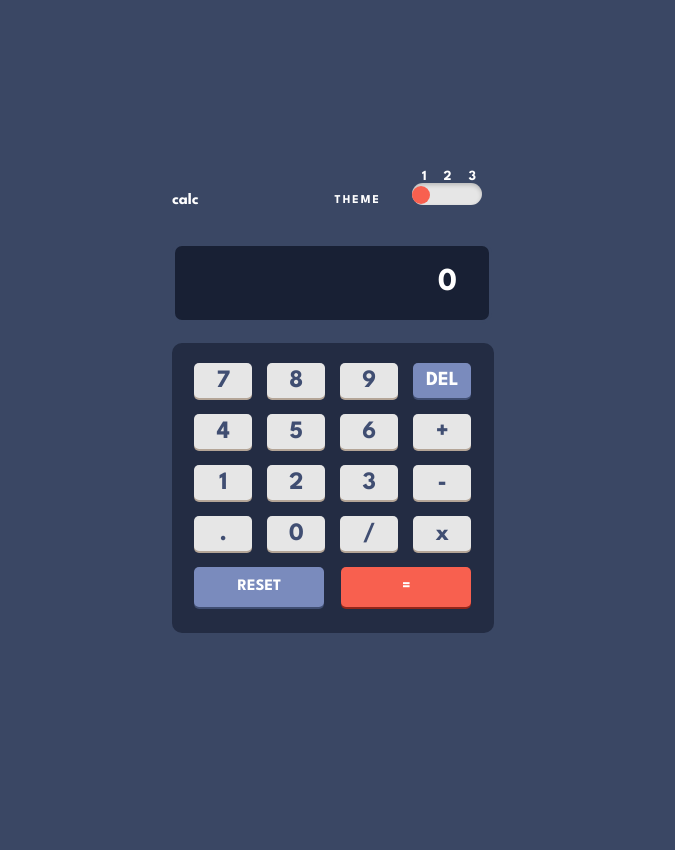
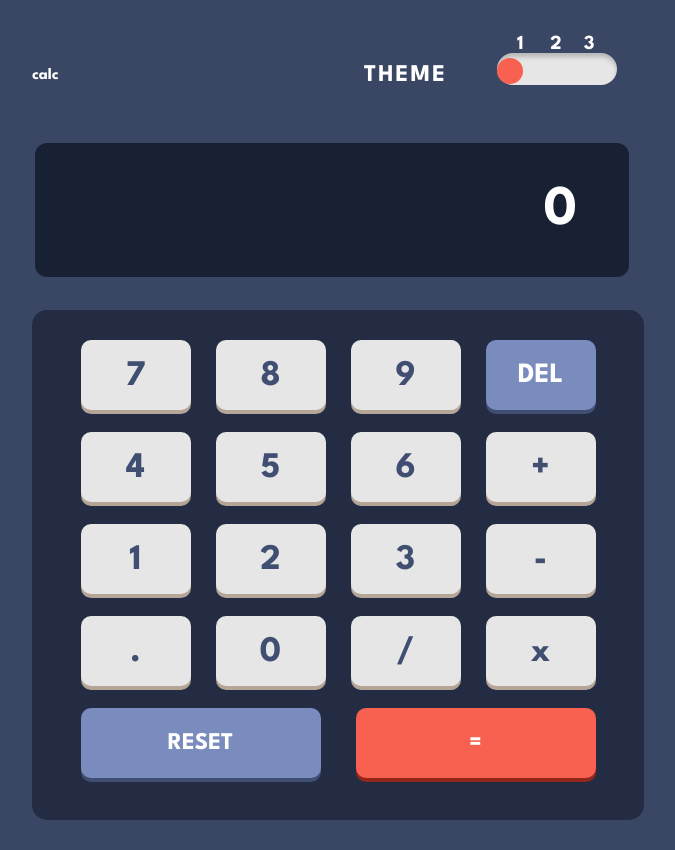
Before and after one commit to God55-lgtm/Calculator-app, a plain HTML site: page index.html in a window 1280 px wide. Shown: the whole page, without its empty margins (308-983 px from the left). Before the commit the page ends 800 px from the top, so only its background shows below. Drawn offline with Linux system fonts and the light colour scheme.

Commit message:
agrandando calculadora

```diff
--- a/styles.css
+++ b/styles.css
@@ -37,10 +37,10 @@ body {
 }
 
 .container-calc {
-    border-radius: 15px;
-    padding: 15px;
-    width: 320px;
-    gap: 1rem;
+    border-radius: 25px;
+    padding: 30px;
+    width: 600px; /* Aumentado de 320px */
+    gap: 2rem;
 }
 
 /* --------------------Header y tema-------------------- */
@@ -52,6 +52,7 @@ body {
     color: var(--text-color);
     background-color: var(--primary-color);
     box-shadow: none;
+    margin-bottom: 20px;
 }
 
 .tema {
@@ -59,13 +60,13 @@ body {
     align-items: center;
     justify-content: center;
     flex-direction: row;
-    gap: 1px;
+    gap: 10px;
 }
 
 .tema h4 {
-    font-size: 12px;
+    font-size: 24px; /* Aumentado de 12px */
     font-weight: bold;
-    margin-right: 30px;
+    margin-right: 40px;
     letter-spacing: 2px;
 }
 
@@ -75,21 +76,21 @@ body {
     align-items: center;
     justify-content: center;
     color: var(--text-color);
-    font-size: 14px;
+    font-size: 20px; /* Aumentado de 14px */
     font-weight: bold;
     letter-spacing: 2px;
 }
 
 .numeros-tema {
     flex-direction: column;
-    height: 40px;
-    margin-right: 10px;
-    margin-bottom: 25px;
+    height: 60px; /* Aumentado de 40px */
+    margin-right: 15px;
+    margin-bottom: 30px;
 }
 
 .numeros {
-    width: 50px;
-    gap: 15px;
+    width: 80px; /* Aumentado de 50px */
+    gap: 20px; /* Aumentado de 15px */
     justify-content: space-between;
 }
 
@@ -98,29 +99,29 @@ body {
     display: flex;
     align-items: center;
     justify-content: space-between;
-    width: 15px;
+    width: 20px; /* Aumentado de 15px */
 }
 
 /* --------------------Resultados-------------------- */
 .result-div {
     width: 100%;
     background-color: var(--tertiary-color);
-    height: 80px;
+    height: 140px; /* Aumentado de 80px */
     border: solid var(--primary-color);
-    border-radius: 10px;
+    border-radius: 15px; /* Aumentado de 10px */
     display: flex;
     justify-content: flex-end;
     align-items: center;
-    padding: 10px;
+    padding: 20px; /* Aumentado de 10px */
     box-sizing: border-box;
-    margin-top: 10px;
+    margin-top: 20px;
     overflow-x: auto;
 }
 
 .result p {
-    margin-right: 20px;
+    margin-right: 30px; /* Aumentado de 20px */
     color: var(--text-color);
-    font-size: 32px;
+    font-size: 56px; /* Aumentado de 32px */
     font-weight: 700;
     letter-spacing: 2px;
     user-select: none;
@@ -130,22 +131,22 @@ body {
 /*------------ Teclado-------------------- */
 .numeros-operadores {
     justify-content: center;
-    width: 88%;
+    width: 92%; /* Aumentado de 88% */
     display: grid;
     grid-template-rows: repeat(5, 1fr);
-    gap: 5px;
+    gap: 10px; /* Aumentado de 5px */
     background-color: var(--secondary-color);
-    padding: 20px;
-    border-radius: 10px;
-    margin-top: 20px;
-    height: 250px;
-    font-size: 32px;
+    padding: 30px; /* Aumentado de 20px */
+    border-radius: 15px; /* Aumentado de 10px */
+    margin-top: 30px; /* Aumentado de 20px */
+    height: 450px; /* Aumentado de 250px */
+    font-size: 40px; /* Aumentado de 32px */
 }
 
 .fila {
     display: grid;
     grid-template-columns: repeat(4, 1fr);
-    gap: 15px;
+    gap: 25px; /* Aumentado de 15px */
 }
 
 .fila-resert-igual {
@@ -163,26 +164,27 @@ body {
 .button-suma,
 .button-divi,
 .boton-punto {
-    width: 50px;
-    height: 30px;
-    border-radius: 5px;
+    width: 90px; /* Aumentado de 50px */
+    height: 60px; /* Aumentado de 30px */
+    border-radius: 10px; /* Aumentado de 5px */
     background-color: var(--key-background);
     color: var(--key-color);
     display: flex;
     justify-content: center;
     align-items: center;
-    box-shadow: 0px 2px 0px 0px var(--key-shadows);
+    box-shadow: 0px 4px 0px 0px var(--key-shadows); /* Aumentado de 2px */
     font-weight: 700;
+    transition: all 0.1s ease;
 }
 
 .boton {
-    width: 58px;
-    height: 35px;
+    width: 110px; /* Aumentado de 58px */
+    height: 70px; /* Aumentado de 35px */
 }
 
 .boton span,
 .boton-punto span {
-    font-size: 25px;
+    font-size: 36px; /* Aumentado de 25px */
     font-weight: 700;
     user-select: none;
     display: flex;
@@ -201,36 +203,35 @@ body {
 .boton-punto:hover,
 .button-delete:hover {
     cursor: pointer;
+    transform: translateY(-2px);
 }
 
 /* --------------------Botones especiales-------------------- */
 .button-delete,
 .button-reset {
-    width: 58px;
-    height: 35px;
-    font-size: 20px;
-
+    width: 110px; /* Aumentado de 58px */
+    height: 70px; /* Aumentado de 35px */
+    font-size: 28px; /* Aumentado de 20px */
     color: var(--delete-and-reset-theme2);
     background-color: var(--key-blue-cyan);
-    box-shadow: 0px 2px 0px 0px var(--key-shadow-delete);
+    box-shadow: 0px 4px 0px 0px var(--key-shadow-delete); /* Aumentado de 2px */
 }
 
 .button-delete span{
-    font-size: 16px;
+    font-size: 24px; /* Aumentado de 16px */
     justify-content: center;
     align-items: center;
-
 }
 
 .button-reset,
 .button-igual {
-    width: 130px;
-    height: 40px;
+    width: 240px; /* Aumentado de 130px */
+    height: 70px; /* Aumentado de 40px */
 }
 
 .button-igual {
     background-color: var(--naranja);
-    box-shadow: 0px 2px 0px 0px var(--naranja-shadow);
+    box-shadow: 0px 4px 0px 0px var(--naranja-shadow); /* Aumentado de 2px */
 }
 
 .button-igual span {
@@ -244,7 +245,7 @@ body {
 .button-mult span,
 .button-divi span,
 .button-delete span {
-    font-size: 16px;
+    font-size: 24px; /* Aumentado de 16px */
     justify-content: center;
     align-items: center;
 }
@@ -263,15 +264,16 @@ body {
 }
 
 .button-delete {
-  border-radius: 5px;
+  border-radius: 10px; /* Aumentado de 5px */
   display: flex;
   justify-content: center;
   align-items: center;
   text-align: center;
 }
+
 .button-delete span {
   font-family: 'MyFont', sans-serif;
-  font-size: 20px;
+  font-size: 28px; /* Aumentado de 20px */
   font-weight: 700;
   color: var(--delete-and-reset-theme2);
   display: flex;
@@ -286,15 +288,15 @@ body {
 .button-mult,
 .button-divi,
 .boton-punto {
-  width: 58px;
-  height: 35px;
-  border-radius: 5px;
+  width: 110px; /* Aumentado de 58px */
+  height: 70px; /* Aumentado de 35px */
+  border-radius: 10px; /* Aumentado de 5px */
   background-color: var(--key-background);
   color: var(--key-color);
   display: flex;
   justify-content: center;
   align-items: center;
-  box-shadow: 0px 2px 0px 0px var(--key-shadows);
+  box-shadow: 0px 4px 0px 0px var(--key-shadows); /* Aumentado de 2px */
   font-weight: 700;
   cursor: pointer;
 }
@@ -304,7 +306,7 @@ body {
 .button-mult span,
 .button-divi span,
 .boton-punto span {
-  font-size: 25px;
+  font-size: 36px; /* Aumentado de 25px */
   font-weight: 700;
   user-select: none;
   display: flex;
@@ -313,30 +315,29 @@ body {
   margin-top: 2px;
 }
 
-
 /* --------------------Selector de tema-------------------- */
 .themeSelector {
     -webkit-appearance: none;
-    width: 70px;
-    height: 22px;
+    width: 120px; /* Aumentado de 70px */
+    height: 32px; /* Aumentado de 22px */
     background: var(--key-background);
-    border-radius: 15px;
+    border-radius: 20px; /* Aumentado de 15px */
     position: relative;
     outline: none;
-    box-shadow: inset 0px 2px 4px rgba(0, 0, 0, 0.2);
+    box-shadow: inset 0px 4px 4px rgba(0, 0, 0, 0.2); /* Aumentado de 2px */
     cursor: pointer;
 }
 
 /* Todo para cambiar una bolita */
 .themeSelector {
   -webkit-appearance: none;
-  width: 70px;
-  height: 22px;
+  width: 120px; /* Aumentado de 70px */
+  height: 32px; /* Aumentado de 22px */
   background: var(--key-background);
-  border-radius: 15px;
+  border-radius: 20px; /* Aumentado de 15px */
   position: relative;
   outline: none;
-  box-shadow: inset 0px 2px 4px rgba(0, 0, 0, 0.2);
+  box-shadow: inset 0px 4px 4px rgba(0, 0, 0, 0.2); /* Aumentado de 2px */
   cursor: pointer;
 }
 
@@ -344,37 +345,37 @@ body {
 .themeSelector::-webkit-slider-thumb {
   -webkit-appearance: none;
   appearance: none;
-  width: 18px;
-  height: 18px;
+  width: 26px; /* Aumentado de 18px */
+  height: 26px; /* Aumentado de 18px */
   border-radius: 50%;
   border: none;
   background-color: hsl(6, 92%, 64%); /* color inicial para tema 1 */
   cursor: pointer;
-  margin-top: 2px;
+  margin-top: 3px; /* Aumentado de 2px */
   transition: background-color 0.3s ease;
 }
 
-
 /* Firefox */
 .themeSelector::-moz-range-thumb {
-  width: 18px;
-  height: 18px;
+  width: 26px; /* Aumentado de 18px */
+  height: 26px; /* Aumentado de 18px */
   border-radius: 50%;
   border: none;
   cursor: pointer;
   transition: background-color 0.3s ease;
 }
+
 .body.theme-1 .themeSelector::-webkit-slider-thumb {
   background-color: hsl(17, 74%, 58%);
 }
+
 .body.theme-2 .themeSelector::-webkit-slider-thumb {
   background-color: hsl(9, 92%, 38%);
 }
+
 .body.theme-3 .themeSelector::-webkit-slider-thumb {
   background-color: hsl(176, 100%, 44%);
 }
-
-
 
 /* Temas */
 .body.theme-2 {
@@ -406,6 +407,7 @@ body {
     --naranja: hsl(268, 100%, 50%);;
     --naranja-shadow: hsl(285, 91%, 52%);
 }
+
 .body.theme-3 .button-delete:hover,
 .body.theme-3 .button-reset:hover,
 .body.theme-3 .button-igual:hover {
@@ -418,3 +420,30 @@ body {
 .body.theme-3 .button-igual:hover span {
   color: hsl(0, 0%, 100%) !important;
 }
+
+/* Media queries para responsividad */
+@media (max-width: 768px) {
+    .container-calc {
+        width: 90%;
+        padding: 20px;
+    }
+
+    .numeros-operadores {
+        height: 400px;
+    }
+
+    .boton, .button-suma, .button-resta, .button-mult, .button-divi, .boton-punto {
+        width: 70px;
+        height: 50px;
+    }
+
+    .boton {
+        width: 80px;
+        height: 55px;
+    }
+
+    .button-reset, .button-igual {
+        width: 180px;
+        height: 55px;
+    }
+}
```
